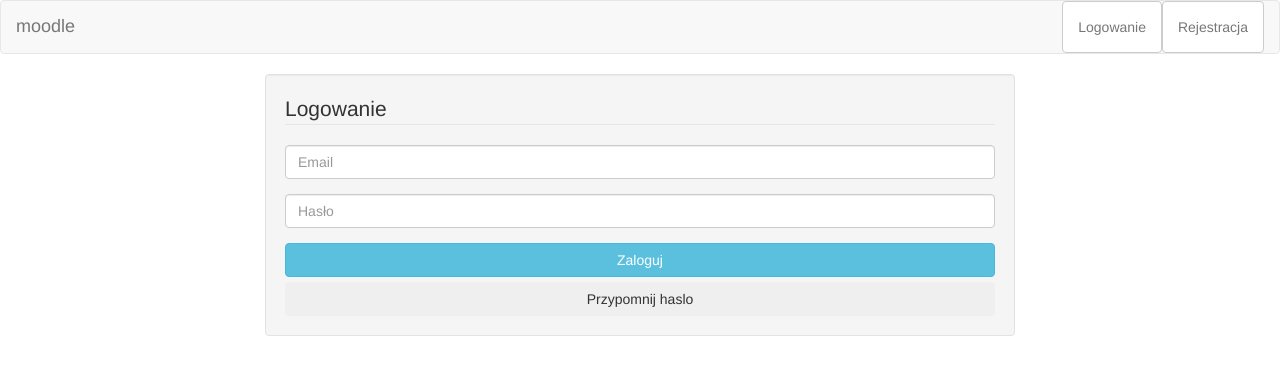
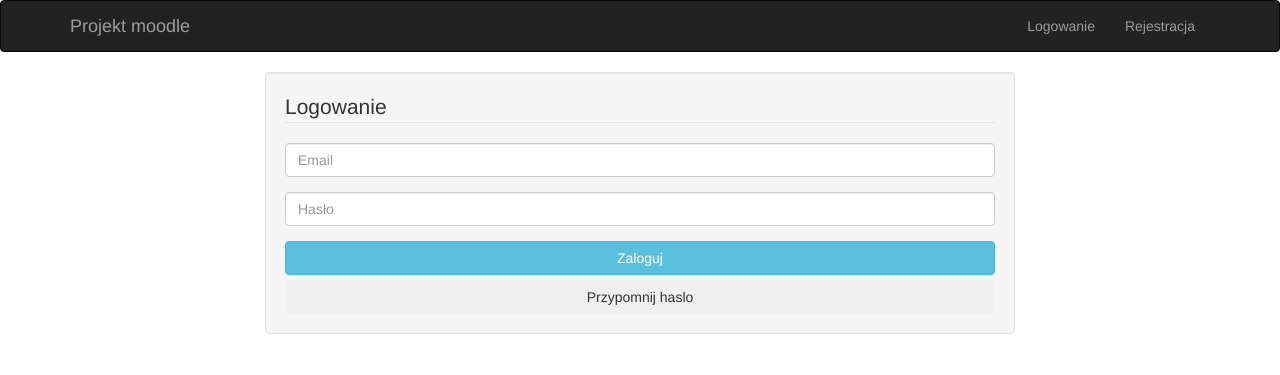
Before and after one commit to bartoszgajda55/projektMoodle, a PHP site: page / in a window 1280 px wide. Shown: the top 375 px of the page. Run offline with PHP 8.4, Linux system fonts and the light colour scheme; some libraries are stand-ins or nearby versions.

Commit message:
Dodanie funkcji przyciskow i zaprezentowanie menu z lewej

```diff
--- a/funkcje/f_przyciski.php
+++ b/funkcje/f_przyciski.php
@@ -2,5 +2,19 @@
     //plik zawiera funkcje tworzące "inteligentne" przyciski.
     //inteligentny przycisk to taki, który jest zaznaczony, jeśli został kliknięty
 
-    // work in progrss
+function standardowy_przycisk($adres, $tresc)
+{
+    // sprawdzamy czy w adresie ($_SERVER) znajduje się ciąg z adresu przycisku ($adres)
+    // jeśli tak, to dodajemy klasę .active
+    // w przeciwnym wypadku nic nie zmieniamy i wyświetlamy bez podświetlenia
+    if( strpos( $_SERVER['REQUEST_URI'], $adres) )
+    {
+        echo '<li class="active"><a href="'.$adres.'">'.$tresc.'</a></li>';
+    }
+    else
+    {
+        echo '<li><a href="'.$adres.'">'.$tresc.'</a></li>';
+    }
+}
+
 ?>
--- a/funkcje/menu_gorna_belka.php
+++ b/funkcje/menu_gorna_belka.php
@@ -3,17 +3,21 @@
 // kod PHP jest wymagany do zmieniania przycisków w zależności od zalogowania
 // (np. niezalogowany, user, nauczyciel, admin)
 ?>
-    <nav class="navbar navbar-default">
-      <div class="container-fluid">
+    <nav class="navbar navbar-inverse">
+      <div class="container">
         <!-- Brand and toggle get grouped for better mobile display -->
         <div class="navbar-header">
-          <a class="navbar-brand" href="#">moodle</a>
+          <a class="navbar-brand" href="index.php">Projekt moodle</a>
         </div>
         <!-- Collect the nav links, forms, and other content for toggling -->
         <div class="collapse navbar-collapse" id="bs-example-navbar-collapse-1">
           <ul class="nav navbar-nav navbar-right">
-            <li><a href="#" class="btn btn-default btn-md">Logowanie</a></li>
-            <li><a href="#" class="btn btn-default btn-md">Rejestracja</a></li>
+              <?php
+                standardowy_przycisk("?v=tresc/strona_glowna", "Logowanie");
+                standardowy_przycisk("index.php?v=tresc/test_menu_z_lewej/glowne", "Rejestracja");
+              ?>
+            <!--<li><a href="index.php" class=""></a></li> -->
+
           </ul>
         </div><!-- /.navbar-collapse -->
       </div><!-- /.container-fluid -->
--- /dev/null
+++ b/tresc/test_menu_z_lewej/plik1.php
@@ -0,0 +1 @@
+<h1>Plik 1</h1><hr> 1 1 1 1 1 1 1
--- /dev/null
+++ b/tresc/test_menu_z_lewej/plik2.php
@@ -0,0 +1 @@
+<h1>Plik 2</h1><hr> 2 2 2 2 2 2
--- /dev/null
+++ b/tresc/test_menu_z_lewej/plik3.php
@@ -0,0 +1 @@
+<h1>Plik 3</h1><hr> 3 3 3 3 3 3
```
Also changed, not shown: tresc/test_menu_z_lewej/glowne.php (added, +17 -0 lines).
